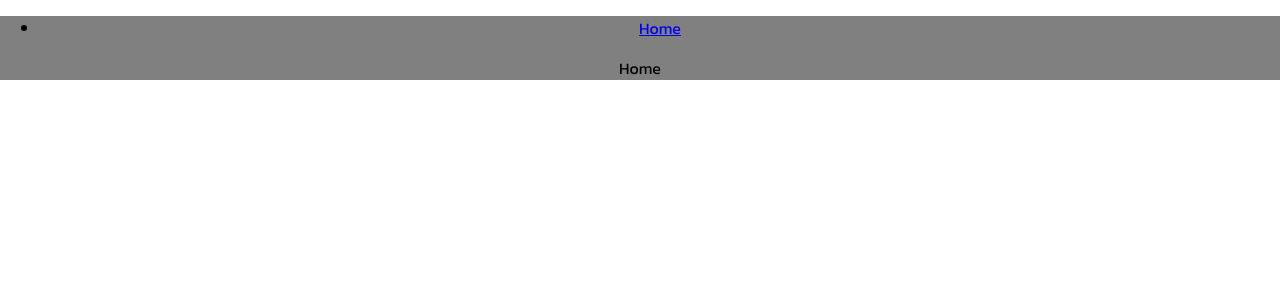
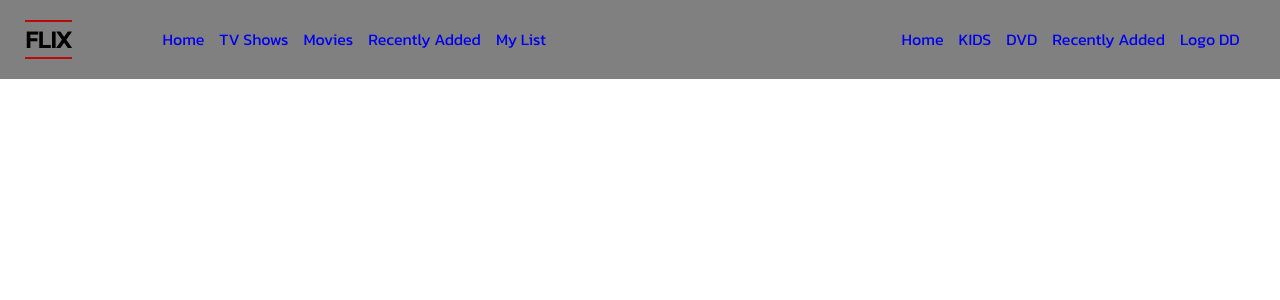
Before and after one commit to marcusp619/flix, a React (Create React App) app: page / in a window 1280 px wide. Shown: the top 300 px of the page. Built offline with nearby package versions, Linux system fonts and the light colour scheme.

Commit message:
Style header component

```diff
--- a/package.json
+++ b/package.json
@@ -33,9 +33,5 @@
     "not ie <= 11",
     "not op_mini all"
   ],
-  "devDependencies": {
-    "babel-eslint": "^10.0.1",
-    "eslint": "^5.12.0",
-    "eslint-plugin-react": "^7.12.3"
-  }
+  "devDependencies": {}
 }
--- a/src/components/Header/index.js
+++ b/src/components/Header/index.js
@@ -2,24 +2,86 @@ import React from 'react';
 import styled from 'styled-components';
 import { Route, Link } from 'react-router-dom';
 
-const Index = () => <p>Home</p>
-
 const Header = () => (
   <HeaderContainer>
-      <nav>
-          <ul>
-              <li>
-                  <Link to='/'>Home</Link>
-              </li>
-          </ul>
-      </nav>
-
-      <Route path='/' exact component={Index} />
+      <HeaderLogo>FLIX</HeaderLogo>
+      <Nav marginContent="250px">
+          <Ul>
+              <Li>
+                  <StyledLink to='/'>Home</StyledLink>
+              </Li>
+              <Li>
+                  <StyledLink to='/'>TV Shows</StyledLink>
+              </Li>
+              <Li>
+                  <StyledLink to='/'>Movies</StyledLink>
+              </Li>
+              <Li>
+                  <StyledLink to='/'>Recently Added</StyledLink>
+              </Li>
+              <Li>
+                  <StyledLink to='/'>My List</StyledLink>
+              </Li>
+          </Ul>
+      </Nav>
+      <Nav>
+          <Ul>
+              <Li>
+                  <StyledLink to='/'>Home</StyledLink>
+              </Li>
+              <Li>
+                  <StyledLink to='/'>KIDS</StyledLink>
+              </Li>
+              <Li>
+                  <StyledLink to='/'>DVD</StyledLink>
+              </Li>
+              <Li>
+                  <StyledLink to='/'>Recently Added</StyledLink>
+              </Li>
+              <Li>
+                  <StyledLink to='/'>Logo DD</StyledLink>
+              </Li>
+          </Ul>
+      </Nav>
   </HeaderContainer>
 );
 
 const HeaderContainer = styled.header`
     background: grey;
+    display: flex;
+    align-items: center;
+    justify-content: space-around;
+`
+const Nav = styled.nav`
+     margin-right: ${props => props.marginContent };
+`
+const Ul = styled.ul`
+    display: flex;
+    justify-content: space-between;
+    list-style-type: none;
+`
+const HeaderLogo = styled.h2`
+    display: inline;
+    border-top: 2px solid  #B9090B;
+    border-bottom: 2px solid  #B9090B;
+`
+const Li = styled.li`
+    padding-right: 15px;
+`
+const StyledLink = styled(Link)`
+    text-decoration: none;
+    list-style: none;
+    color: whtie;
+
+    &:hover {
+        color: yellow;
+        border-bottom: 2px solid  #B9090B;
+        transition: all 0.2s;
+    }
+
+    &:visited {
+        color: white;
+    }
 `
 
 export default Header;
```
Also changed, not shown: 1 other file (tests, documents, lock files or other folders).
